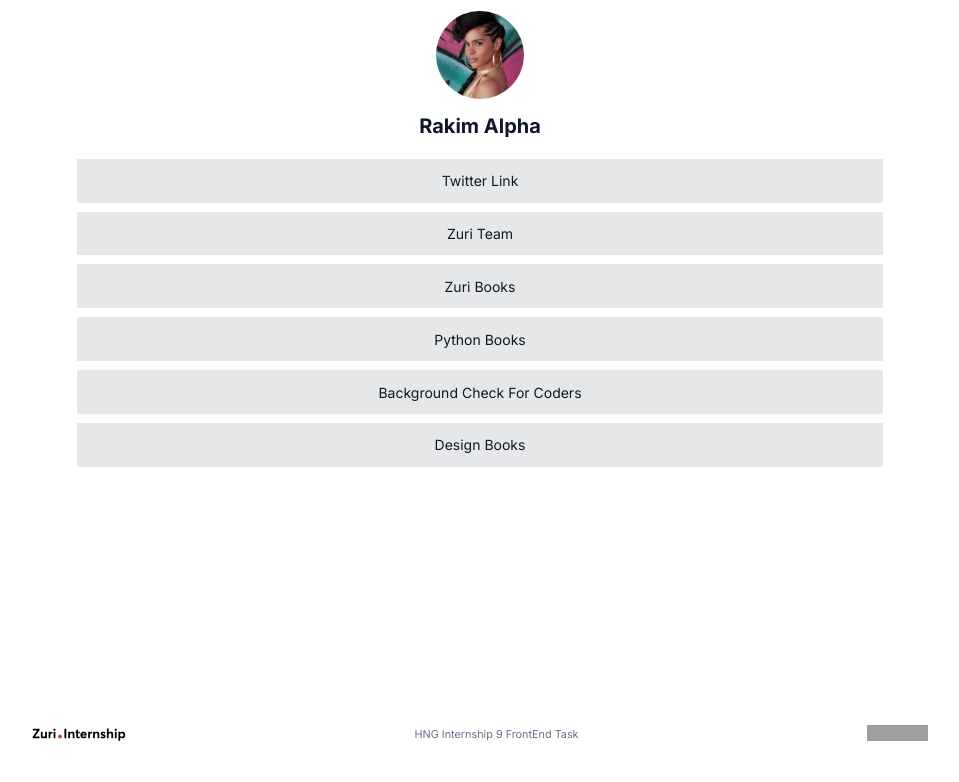
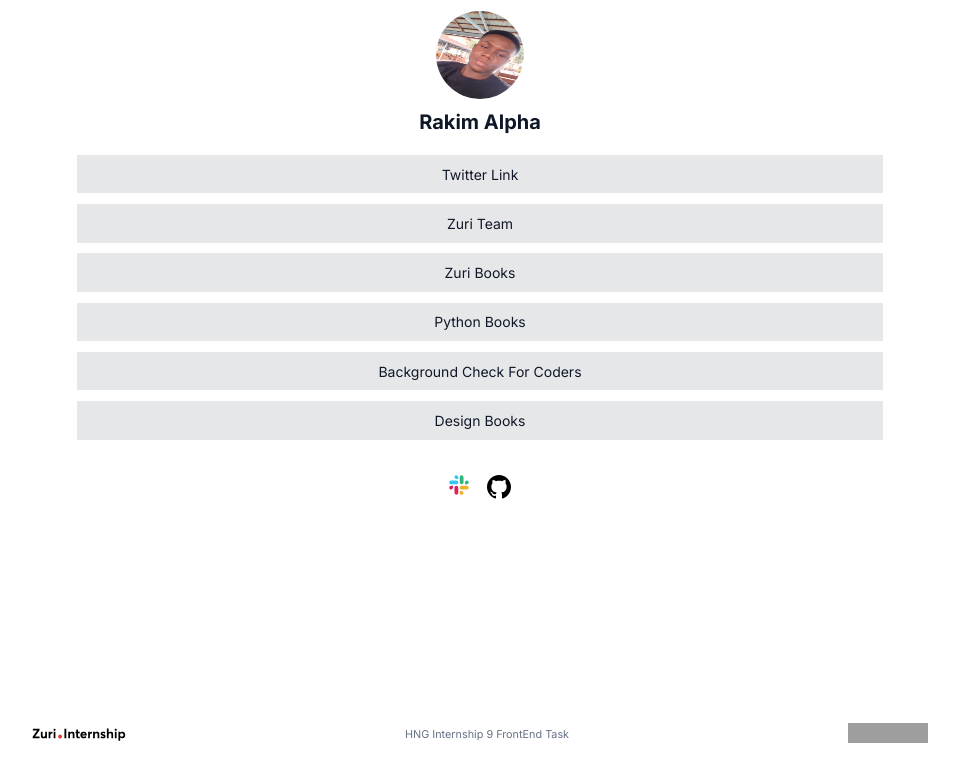
Before and after one commit to Ra-Kim/FE-Stage1, a React (Create React App) app in the folder fe-stage1/: page / in a window 1280 px wide. Shown: the top 782 px of the page, without its empty margins (160-1119 px from the left). Built offline with nearby package versions, Linux system fonts and the light colour scheme; grey boxes are pictures that could not be loaded.

Commit message:
set up the interactive feautures on the icons

```diff
--- /dev/null
+++ b/fe-stage1/src/assets/svgs/camera-icon.js
@@ -0,0 +1,18 @@
+
+
+ const CameraIcon = (props) => {
+    const imageStyle = {
+        display: props.hovered ? 'block' : 'none'
+      };
+
+    return (
+        <div className="camera" style={imageStyle} >
+            <svg width="22" height="21" viewBox="0 0 22 21" fill="none" xmlns="http://www.w3.org/2000/svg">
+            <path d="M1 7.37722C1 7.0269 1 6.85174 1.01462 6.70421C1.1556 5.28127 2.28127 4.1556 3.70421 4.01462C3.85174 4 4.03636 4 4.40558 4C4.54785 4 4.61899 4 4.67939 3.99634C5.45061 3.94963 6.12595 3.46288 6.41414 2.746C6.43671 2.68986 6.45781 2.62657 6.5 2.5C6.54219 2.37343 6.56329 2.31014 6.58586 2.254C6.87405 1.53712 7.54939 1.05037 8.32061 1.00366C8.38101 1 8.44772 1 8.58114 1H13.4189C13.5523 1 13.619 1 13.6794 1.00366C14.4506 1.05037 15.126 1.53712 15.4141 2.254C15.4367 2.31014 15.4578 2.37343 15.5 2.5C15.5422 2.62657 15.5633 2.68986 15.5859 2.746C15.874 3.46288 16.5494 3.94963 17.3206 3.99634C17.381 4 17.4521 4 17.5944 4C17.9636 4 18.1483 4 18.2958 4.01462C19.7187 4.1556 20.8444 5.28127 20.9854 6.70421C21 6.85174 21 7.0269 21 7.37722V15.2C21 16.8802 21 17.7202 20.673 18.362C20.3854 18.9265 19.9265 19.3854 19.362 19.673C18.7202 20 17.8802 20 16.2 20H5.8C4.11984 20 3.27976 20 2.63803 19.673C2.07354 19.3854 1.6146 18.9265 1.32698 18.362C1 17.7202 1 16.8802 1 15.2V7.37722Z" stroke="#F9FAFB" stroke-width="2" stroke-linecap="round" stroke-linejoin="round"/>
+            <path d="M11 15.5C13.2091 15.5 15 13.7091 15 11.5C15 9.29086 13.2091 7.5 11 7.5C8.79086 7.5 7 9.29086 7 11.5C7 13.7091 8.79086 15.5 11 15.5Z" stroke="#F9FAFB" stroke-width="2" stroke-linecap="round" stroke-linejoin="round"/>
+            </svg>
+        </div>
+    )
+}
+
+export default CameraIcon
--- /dev/null
+++ b/fe-stage1/src/assets/svgs/github-icon.js
@@ -0,0 +1,3 @@
+export const GithubIcon = <div><svg width="24" height="24" viewBox="0 0 24 24" fill="none" xmlns="http://www.w3.org/2000/svg">
+<path fill-rule="evenodd" clip-rule="evenodd" d="M12 0C5.3724 0 0 5.3808 0 12.0204C0 17.3304 3.438 21.8364 8.2068 23.4252C8.8068 23.5356 9.0252 23.1648 9.0252 22.8456C9.0252 22.5612 9.0156 21.804 9.0096 20.802C5.6712 21.528 4.9668 19.1904 4.9668 19.1904C4.422 17.8008 3.6348 17.4312 3.6348 17.4312C2.5452 16.6872 3.7176 16.7016 3.7176 16.7016C4.9212 16.7856 5.5548 17.94 5.5548 17.94C6.6252 19.776 8.364 19.2456 9.0468 18.9384C9.1572 18.162 9.4668 17.6328 9.81 17.3328C7.146 17.0292 4.344 15.9972 4.344 11.3916C4.344 10.08 4.812 9.006 5.5788 8.166C5.4552 7.8624 5.0436 6.6396 5.6964 4.986C5.6964 4.986 6.7044 4.662 8.9964 6.2172C9.97532 5.95022 10.9853 5.81423 12 5.8128C13.02 5.8176 14.046 5.9508 15.0048 6.2172C17.2956 4.662 18.3012 4.9848 18.3012 4.9848C18.9564 6.6396 18.5436 7.8624 18.4212 8.166C19.1892 9.006 19.6548 10.08 19.6548 11.3916C19.6548 16.0092 16.848 17.0256 14.1756 17.3232C14.6064 17.694 14.9892 18.4272 14.9892 19.5492C14.9892 21.1548 14.9748 22.452 14.9748 22.8456C14.9748 23.1672 15.1908 23.5416 15.8004 23.424C18.19 22.6225 20.2672 21.0904 21.7386 19.0441C23.2099 16.9977 24.001 14.5408 24 12.0204C24 5.3808 18.6264 0 12 0Z" fill="black"/>
+</svg></div>
--- a/fe-stage1/src/assets/svgs/i4g-icon.js
+++ b/fe-stage1/src/assets/svgs/i4g-icon.js
@@ -2,12 +2,12 @@
 
 const i4gIcon = () => {
   return (
-    <div style={{width: 61, height: 16}}>
+    <div style={{width: 80, height: 20}}>
         <img
             src='https://s3-alpha-sig.figma.com/img/2c1b/54c8/81fb9cf09e10f1e8bb7ac85e615baa89?Expires=1667779200&Signature=e1t6YP61iEgnXhXSYT8Lsqt2wwzF2JYtBVvzoVd3RiMY0v-REguN7IN1nEW58bgFVWv23FZExX0w8NALMbGC2ArR3JRMvAt27F9SyxDqDhtzjTE4ilM8tQfML~OaPqj9jc2ye6j912c~bg57sjpK~9hQvm26yKXX7~BeapI69K6xGcuofHdxtbmng36BzYsYpATlWRSkH2Yyg4mxUUz-3aMB2ClRSVBnBjzIocM5atD4dzHT5IhKATyYJdt7eNq1EgSH~efTfOiBdfYtgno3iOVMfNlI-JCDlYJRWWEfWXoE5FEh49voUDFiDvJG-PlKei7cnix-IF~PEkRVYO2B5Q__&Key-Pair-Id=APKAINTVSUGEWH5XD5UA'
             alt='Ingressive for Good'
-            width={61}
-            height= {16}
+            width={80}
+            height= {20}
         />
     </div>
   )
--- /dev/null
+++ b/fe-stage1/src/assets/svgs/slack-icon.js
@@ -0,0 +1,6 @@
+export const SlackIcon = <div><svg width="20" height="20" viewBox="0 0 20 20" fill="none" xmlns="http://www.w3.org/2000/svg">
+<path d="M17.8752 9.2498C18.9106 9.2498 19.75 8.41041 19.75 7.37496V7.37496C19.75 6.33952 18.9105 5.50012 17.8751 5.50012V5.50012C16.8395 5.50012 16 6.33959 16 7.37512V9.2498H17.8752ZM12.625 9.2498C13.6605 9.2498 14.5 8.41033 14.5 7.3748V2.12512C14.5 1.08959 13.6605 0.250122 12.625 0.250122V0.250122C11.5895 0.250122 10.75 1.08959 10.75 2.12512V7.3748C10.75 8.41033 11.5895 9.2498 12.625 9.2498V9.2498Z" fill="#2EB67D"/>
+<path d="M2.12484 10.7502C1.08939 10.7502 0.250001 11.5896 0.250001 12.625V12.625C0.250001 13.6605 1.08947 14.4999 2.12492 14.4999V14.4999C3.16045 14.4999 4 13.6604 4 12.6249V10.7502H2.12484ZM7.375 10.7502C6.33947 10.7502 5.5 11.5897 5.5 12.6252V17.8749C5.5 18.9104 6.33947 19.7499 7.375 19.7499V19.7499C8.41053 19.7499 9.25 18.9104 9.25 17.8749V12.6252C9.25 11.5897 8.41053 10.7502 7.375 10.7502V10.7502Z" fill="#E01E5A"/>
+<path d="M10.7501 17.8752C10.7501 18.9106 11.5895 19.75 12.625 19.75V19.75C13.6604 19.75 14.4998 18.9105 14.4998 17.8751V17.8751C14.4998 16.8395 13.6603 16 12.6248 16L10.7501 16L10.7501 17.8752ZM10.7501 12.625C10.7501 13.6605 11.5896 14.5 12.6251 14.5L17.8748 14.5C18.9103 14.5 19.7498 13.6605 19.7498 12.625V12.625C19.7498 11.5895 18.9104 10.75 17.8748 10.75L12.6251 10.75C11.5896 10.75 10.7501 11.5895 10.7501 12.625V12.625Z" fill="#ECB22E"/>
+<path d="M9.2498 2.12484C9.2498 1.08939 8.41041 0.25 7.37496 0.25V0.25C6.33952 0.25 5.50012 1.08947 5.50012 2.12492V2.12492C5.50012 3.16045 6.33959 4 7.37512 4L9.2498 4L9.2498 2.12484ZM9.2498 7.375C9.2498 6.33947 8.41033 5.5 7.3748 5.5L2.12512 5.5C1.08959 5.5 0.250122 6.33947 0.250122 7.375V7.375C0.250122 8.41053 1.08959 9.25 2.12512 9.25L7.3748 9.25C8.41033 9.25 9.2498 8.41053 9.2498 7.375V7.375Z" fill="#36C5F0"/>
+</svg></div>
--- a/fe-stage1/src/components/MainContent.js
+++ b/fe-stage1/src/components/MainContent.js
@@ -1,9 +1,17 @@
 import React from 'react';
-import { defaultIcon } from "../assets/svgs/icon";
+import { useState } from 'react';
 import LinkCard from './LinkCard';
 import { links } from "../links";
+import { SlackIcon } from '../assets/svgs/slack-icon';
+import { GithubIcon } from '../assets/svgs/github-icon';
+import img from "../assets/Images/profile.jpg"
+import CameraIcon  from '../assets/svgs/camera-icon';
 
 const MainContent = () => {
+
+  const [isHovered , setIsHovered] = useState(false)
+  const [isFocused , setIsFocused] = useState(false)
+
 
   const linksection = links.map(link => {
     return (
@@ -15,18 +23,52 @@
     />
   )})
 
+  const handleMouseEnter =() => {
+    setIsHovered(true)
+  }
+
+  const handleMouseLeave =() => {
+    setIsHovered(false)
+  }
+
+  const handleMouseEnterOnCam = () => {
+    setIsFocused(true)
+  }
+
+  const style = {
+    width: isFocused ? '95' : '88',
+    height: isFocused ? '95' : '88',
+  }
+
+  const imgStyle = {
+    zIndex: isHovered ?  '-1' : ''
+  }
+
+
   return (
     <div className="container">
       <section className = "avi-section">
-        <div className='image'>
-          {defaultIcon}
+        <div className='image' onMouseOver={handleMouseEnter} onMouseLeave = {handleMouseLeave}  style = {style}>
+          <img
+            id='profile-pic'
+            src={img}
+            style ={imgStyle}
+            alt='profile-pic'
+            width={88}
+            height={88}
+          />
+          <CameraIcon
+            hovered = {isHovered}
+          />
         </div>
-        <p>Rakim Alpha</p>
+        <p id='twitter'>Rakim Alpha</p>
+        <p id='slack'>Alaede Increase-Chris</p>
       </section>
       <section>
         {linksection}
-        <div>
-
+        <div className='social-div'>
+          {SlackIcon}
+          {GithubIcon}
         </div>
       </section>
     </div>
--- a/fe-stage1/src/styles.css
+++ b/fe-stage1/src/styles.css
@@ -29,9 +29,38 @@
     line-height: 30px;
 }
 
+#profile-pic {
+    border-radius: 50%;
+}
+
+#profile-pic:hover {
+    z-index: -1;
+}
+
+#slack {
+    display: none;
+}
+
 .image {
     margin-top: 0.5%;
+    border-radius: 50%;
+    display: flex;
+    justify-content: center;
+    align-items: center;
+    position: relative;
 }
+
+.image:hover{
+    background: rgba(16, 24, 40, 0.2);
+}
+
+.camera {
+    position: absolute;
+    top: 50%;
+    left: 40%;
+    display:none;
+}
+
 
 footer {
     height: 20vh;
@@ -53,8 +82,8 @@
     align-items: center;
     width: 90%;
     margin: auto;
-    margin-bottom: 1%;
-    padding: 1.5% 0;
+    margin-bottom: 1.2%;
+    padding: 1.2% 0;
     background: rgba(16, 24, 40, 0.1);
     /* filter: drop-shadow(0px 1px 2px rgba(16, 24, 40, 0.05)); */
 }
@@ -63,3 +92,13 @@
     font-size: 14px;
     color: #101828;
 }
+
+.social-div {
+    margin-top: 4%;
+    display: flex;
+    justify-content: center;
+}
+
+.social-div > div {
+    margin: 0 1%;
+}
```
Also changed, not shown: fe-stage1/src/assets/Images/profile.jpg (added).
